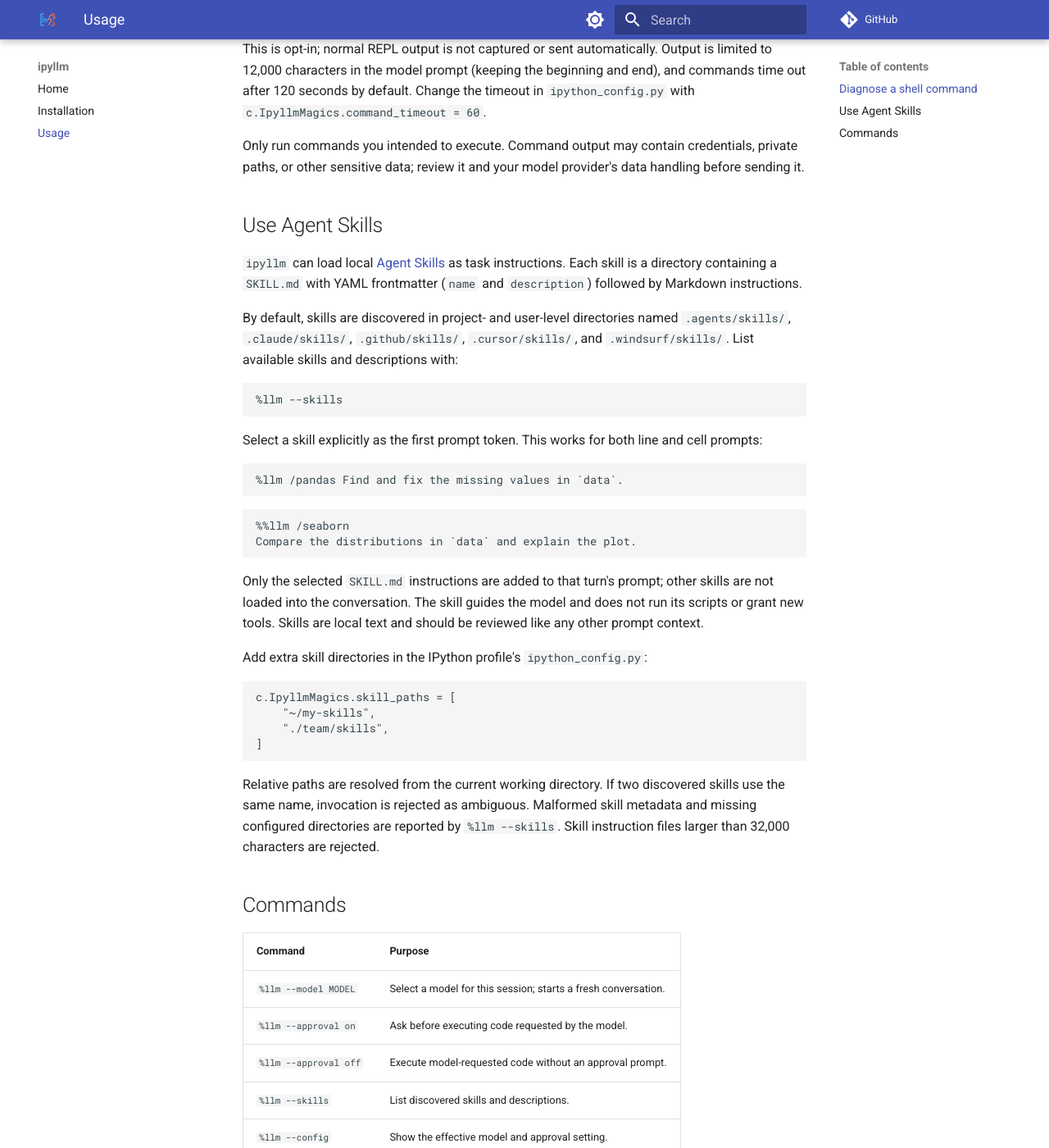
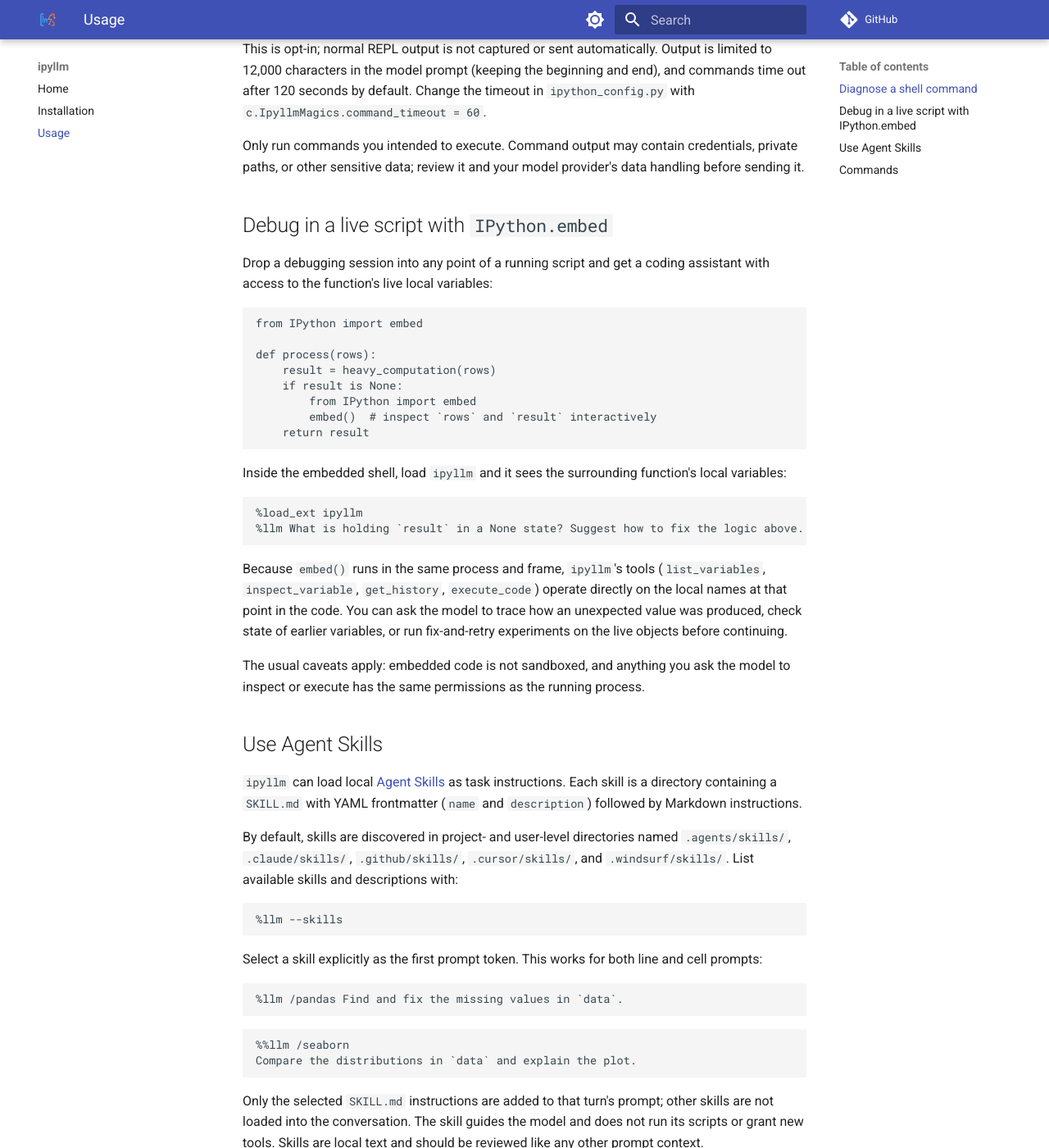
Before and after one commit to juampatronics/ipyllm, an MkDocs documentation site: the page built from docs/usage.md, in a window 1280 px wide and 1400 px high, scrolled down 900 px. Shown: the whole window at 82% size. Built offline with MkDocs 1.6.1 and Material for MkDocs 9.7.7, drawn with Linux system fonts in a browser that asks for light colours.

Commit message:
debug code with ipyllm assistance

````diff
--- a/docs/usage.md
+++ b/docs/usage.md
@@ -51,6 +51,41 @@
 Only run commands you intended to execute. Command output may contain
 credentials, private paths, or other sensitive data; review it and your model
 provider's data handling before sending it.
+
+## Debug in a live script with `IPython.embed`
+
+Drop a debugging session into any point of a running script and get a coding
+assistant with access to the function's live local variables:
+
+```python
+from IPython import embed
+
+def process(rows):
+    result = heavy_computation(rows)
+    if result is None:
+        from IPython import embed
+        embed()  # inspect `rows` and `result` interactively
+    return result
+```
+
+Inside the embedded shell, load `ipyllm` and it sees the surrounding
+function's local variables:
+
+```ipython
+%load_ext ipyllm
+%llm What is holding `result` in a None state? Suggest how to fix the logic above.
+```
+
+Because `embed()` runs in the same process and frame, `ipyllm`'s tools
+(`list_variables`, `inspect_variable`, `get_history`, `execute_code`) operate
+directly on the local names at that point in the code. You can ask the model
+to trace how an unexpected value was produced, check state of earlier
+variables, or run fix-and-retry experiments on the live objects before
+continuing.
+
+The usual caveats apply: embedded code is not sandboxed, and anything you ask
+the model to inspect or execute has the same permissions as the running
+process.
 
 ## Use Agent Skills
 
````
Also changed, not shown: README.md (+3 -2 lines), docs/index.md (+3 -1 lines).
